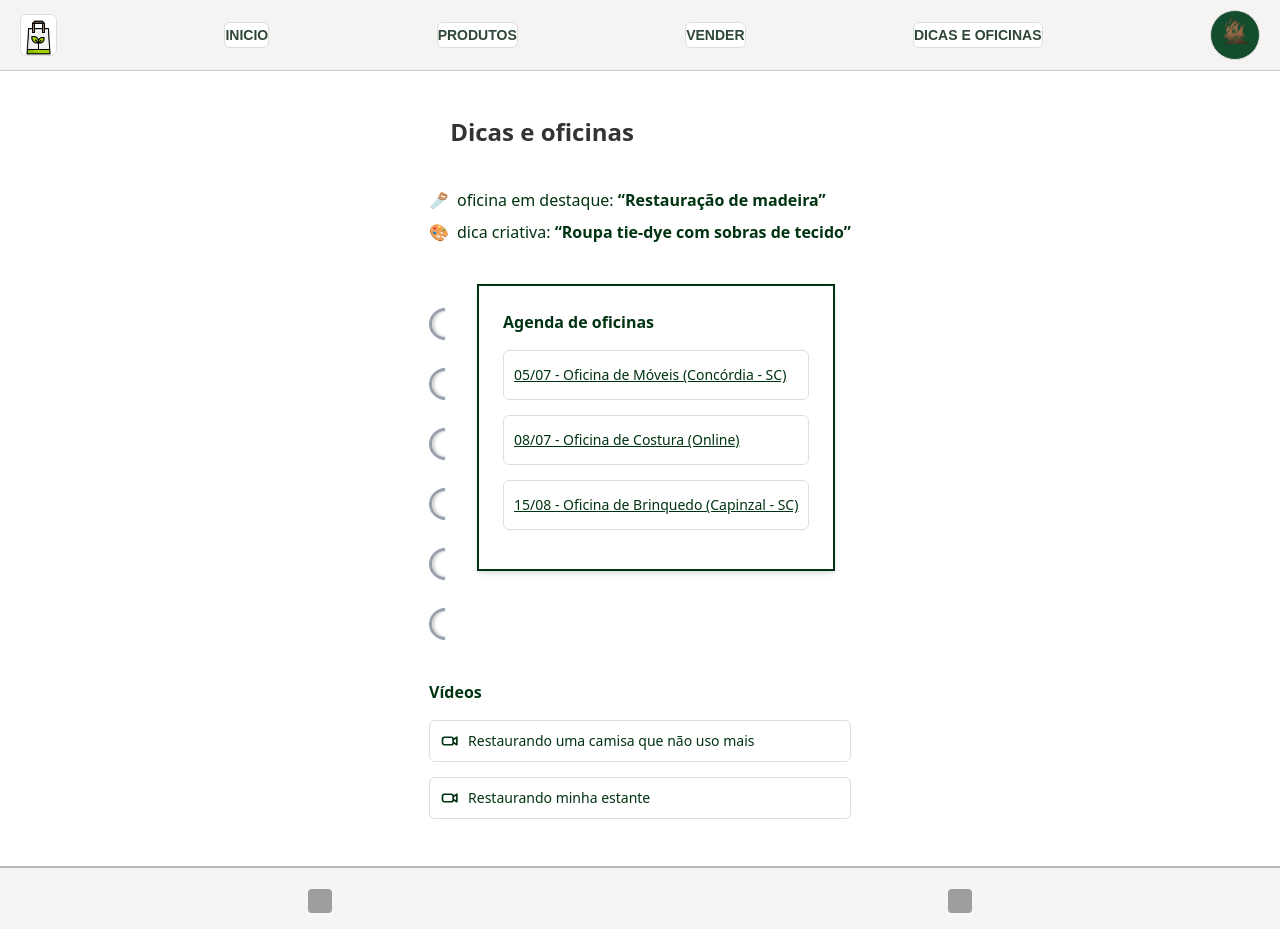
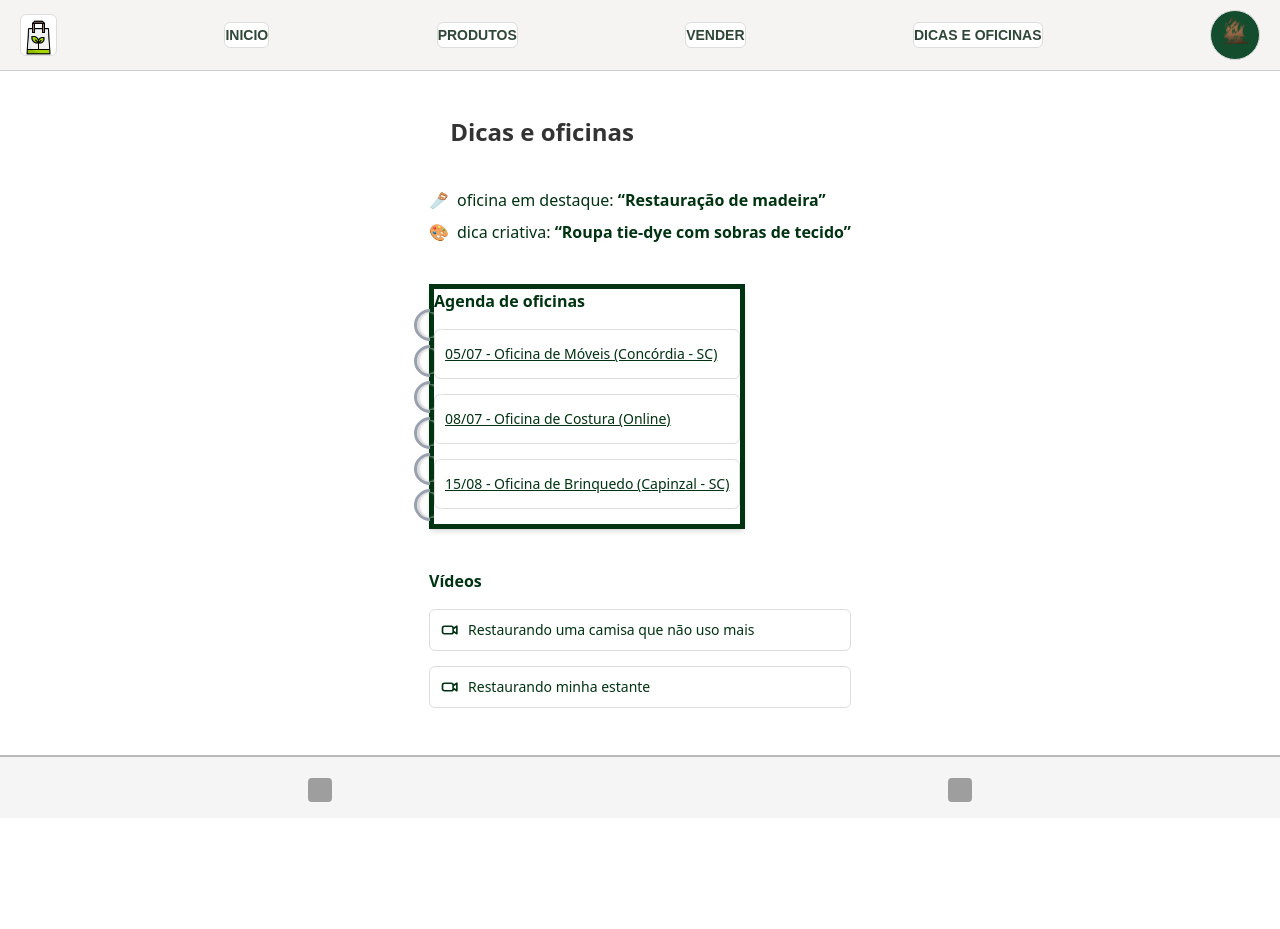
Before and after one commit to TheYautja/Projeto-Integrador-2G-Grupo3, a React (Vite) app in the folder frontend/: page /Dicaseoficinas in a window 1280 px wide. Shown: the top 929 px of the page. After the commit the page ends 818 px from the top, so only its background shows below. Built offline with nearby package versions, Linux system fonts and the light colour scheme; grey boxes are pictures that could not be loaded; a web font is replaced by a local one.

Commit message:
ajustes das molas

```diff
--- a/frontend/src/paginas/Dicaseoficinas.jsx
+++ b/frontend/src/paginas/Dicaseoficinas.jsx
@@ -25,19 +25,18 @@ export default function Dicaseoficina() {
 
         {/* Agenda com espiral */}
         <div className="flex items-start">
-          {/* ESPIRAL (agora maior e virada para o lado certo) */}
-          <div className="flex flex-col gap-7 pr-4 pt-6">
+          {/* Bloco da agenda com espiral colada na margem */}
+          <div className="relative border-5 border-[#003311] p5- bg-white shadow-md">
+            {/* Espiral rente à borda */}
+            <div className="absolute -left-5 top-5 flex flex-col gap-1">
               {Array.from({ length: 6 }).map((_, i) => (
                 <span
                   key={i}
                   className="inline-block rounded-full border-[3px] border-gray-400 w-8 h-8"
                   style={{
-                  // escondemos dois lados da borda para simular a curva da mola
                     borderLeftColor: "transparent",
                     borderTopColor: "transparent",
-                  // gira para “abrir” à esquerda (como no caderno)
                     transform: "rotate(135deg)",
-                  // leve brilho metálico
                     boxShadow:
                       "inset 2px 2px 2px rgba(255,255,255,.6), inset -2px -2px 2px rgba(0,0,0,.15)"
                   }}
@@ -45,9 +44,9 @@ export default function Dicaseoficina() {
               ))}
             </div>
 
-          {/* Bloco da agenda */}
-          <div className="border-2 border-[#003311] p-6 bg-white shadow-md">
-            <h3 className="text-base font-bold text-[#003311] mb-4">Agenda de oficinas</h3>
+            <h3 className="text-base font-bold text-[#003311] mb-4">
+              Agenda de oficinas
+            </h3>
             <ul className="text-sm text-[#003311] underline leading-7 space-y-2">
               <li>
                 <a href="https://example.com/moveis">
@@ -85,7 +84,11 @@ export default function Dicaseoficina() {
                 <path
                   strokeLinecap="round"
                   strokeLinejoin="round"
-                  d="M15.75 10.5l4.5-3v9l-4.5-3m-2.25 3H5.25A2.25 2.25 0 013 14.25v-4.5A2.25 2.25 0 015.25 7.5h8.25a2.25 2.25 0 012.25 2.25v4.5a2.25 2.25 0 01-2.25 2.25z"
+                  d="M15.75 10.5l4.5-3v9l-4.5-3m-2.25
+                     3H5.25A2.25 2.25 0 013 14.25v-4.5A2.25
+                     2.25 0 015.25 7.5h8.25a2.25 2.25 0
+                     012.25 2.25v4.5a2.25 2.25 0
+                     01-2.25 2.25z"
                 />
               </svg>
               <a href="https://example.com/video1">Restaurando uma camisa que não uso mais</a>
@@ -103,7 +106,11 @@ export default function Dicaseoficina() {
                 <path
                   strokeLinecap="round"
                   strokeLinejoin="round"
-                  d="M15.75 10.5l4.5-3v9l-4.5-3m-2.25 3H5.25A2.25 2.25 0 013 14.25v-4.5A2.25 2.25 0 015.25 7.5h8.25a2.25 2.25 0 012.25 2.25v4.5a2.25 2.25 0 01-2.25 2.25z"
+                  d="M15.75 10.5l4.5-3v9l-4.5-3m-2.25
+                     3H5.25A2.25 2.25 0 013 14.25v-4.5A2.25
+                     2.25 0 015.25 7.5h8.25a2.25 2.25 0
+                     012.25 2.25v4.5a2.25 2.25 0
+                     01-2.25 2.25z"
                 />
               </svg>
               <a href="https://example.com/video2">Restaurando minha estante</a>
```
Lines whose indentation alone changed are shown as unchanged.
